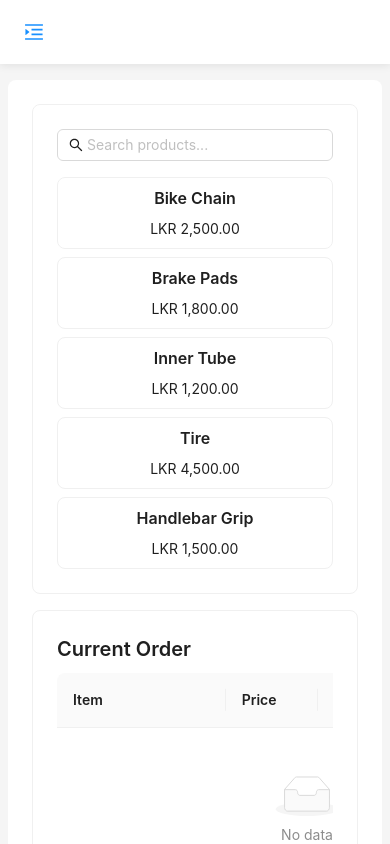
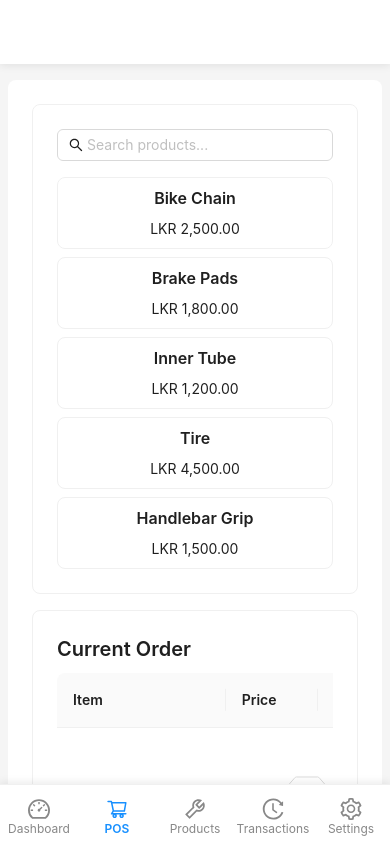
Before and after one commit to Yarltech/Bike-Shop-Pos, a React (Create React App) app: page /pos in a window 390 px wide. Shown: the top 844 px of the page. Built offline with nearby package versions, Linux system fonts and the light colour scheme; sample sign-in values are in the browser's storage.

Commit message:
Refactor MainLayout to replace mobile drawer with bottom navigation bar
- Updated MainLayout to implement a mobile bottom navigation bar instead of a drawer.
- Enhanced styling for the new navigation bar and its items.
- Adjusted visibility of the menu toggle button based on mobile view.

```diff
--- a/src/layouts/MainLayout.jsx
+++ b/src/layouts/MainLayout.jsx
@@ -134,40 +134,35 @@ const MainLayout = ({ children }) => {
           </div>
         </Sider>
       )}
-      {/* Mobile Drawer */}
+      {/* Mobile Bottom Navigation Bar */}
       {isMobile && (
-        <Drawer
-          title="Menu"
-          placement="left"
-          onClose={() => setDrawerVisible(false)}
-          open={drawerVisible}
-          bodyStyle={{ padding: 0 }}
+        <nav className="bottom-nav-bar">
+          {menuItems.slice(0, 5).map((item) => (
+            <div
+              key={item.key}
+              className={`bottom-nav-item${location.pathname === item.key ? ' active' : ''}`}
+              onClick={() => navigate(item.key)}
             >
-          <Menu
-            theme="light"
-            mode="inline"
-            selectedKeys={[location.pathname]}
-            items={menuItems}
-            className="main-menu"
-            onClick={() => setDrawerVisible(false)}
-          />
-        </Drawer>
+              {item.icon}
+              <span className="bottom-nav-label">{item.label.props.children}</span>
+            </div>
+          ))}
+        </nav>
       )}
       <Layout className={`content-layout ${!collapsed && !isMobile ? 'expanded' : ''}`}>
         <Header className="header" style={{ background: colorBgContainer }}>
+          {/* Hide menu toggle button on mobile */}
+          {!isMobile && (
             <span
               className="menu-toggle-btn"
               onClick={() => {
-              if (isMobile) {
-                setDrawerVisible(true);
-              } else {
                 setCollapsed(!collapsed);
-              }
               }}
               style={{ cursor: 'pointer', fontSize: 20, marginLeft: 16, marginRight: 24 }}
             >
-            {collapsed || isMobile ? <MenuUnfoldOutlined /> : <MenuFoldOutlined />}
+              {collapsed ? <MenuUnfoldOutlined /> : <MenuFoldOutlined />}
             </span>
+          )}
           <div className="datetime-container">
             <Text className="date-text">{currentDateTime.format('DD MMMM YYYY')}</Text>
             <Text strong className="time-text">{currentDateTime.format('h:mm:ss A')}</Text>
--- a/src/styles/MainLayout.css
+++ b/src/styles/MainLayout.css
@@ -164,4 +164,39 @@
     height: 48px;
     font-size: 20px;
   }
+  .bottom-nav-bar {
+    position: fixed;
+    left: 0;
+    right: 0;
+    bottom: 0;
+    height: 60px;
+    background: #fff;
+    box-shadow: 0 -2px 8px rgba(0,0,0,0.08);
+    display: flex;
+    justify-content: space-around;
+    align-items: center;
+    z-index: 1200;
+    border-top: 1px solid #f0f0f0;
+  }
+  .bottom-nav-item {
+    flex: 1;
+    display: flex;
+    flex-direction: column;
+    align-items: center;
+    justify-content: center;
+    color: #888;
+    font-size: 22px;
+    padding: 4px 0 0 0;
+    cursor: pointer;
+    transition: color 0.2s;
+  }
+  .bottom-nav-item.active {
+    color: #1890ff;
+    font-weight: 600;
+  }
+  .bottom-nav-label {
+    font-size: 12px;
+    margin-top: 2px;
+    display: block;
+  }
 }
```
Lines whose indentation alone changed are shown as unchanged.
